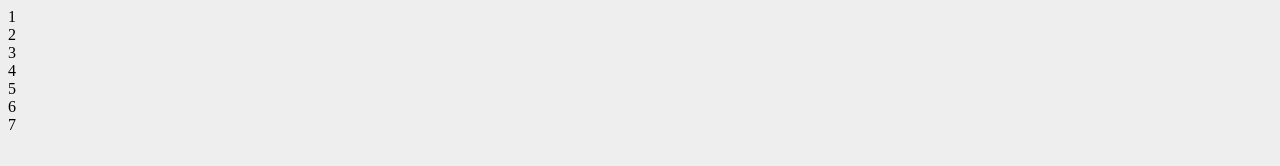
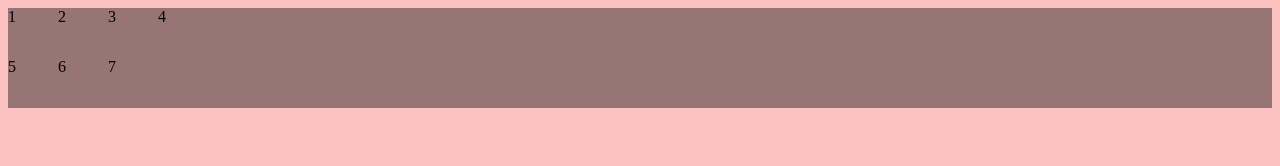
Before and after one commit to WilliamDMP/CSS-grid, a plain HTML site: page index.html in a window 1280 px wide. Drawn offline with Linux system fonts and the light colour scheme.

Commit message:
template

```diff
--- a/main.css
+++ b/main.css
@@ -1,7 +1,11 @@
 body {
-    background-color: #eee;
+    background-color: rgba(245, 23, 23, 0.26);
+    height: 100%;
 }
 
 .grid {
     display: grid;
+    background-color: rgba(0,0,0,0.4);
+    grid-template-columns: repeat(4, 50px);
+    grid-template-rows: repeat(2, 50px);
 }
```
